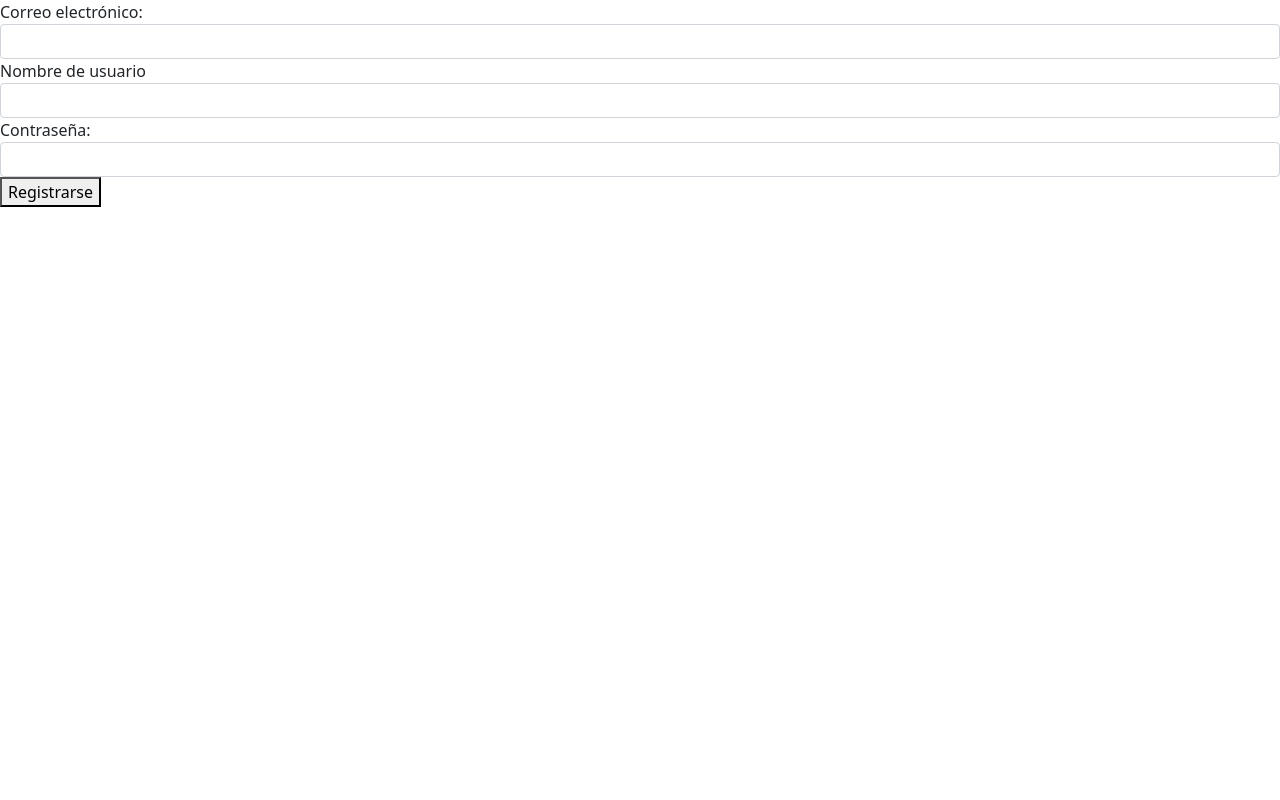
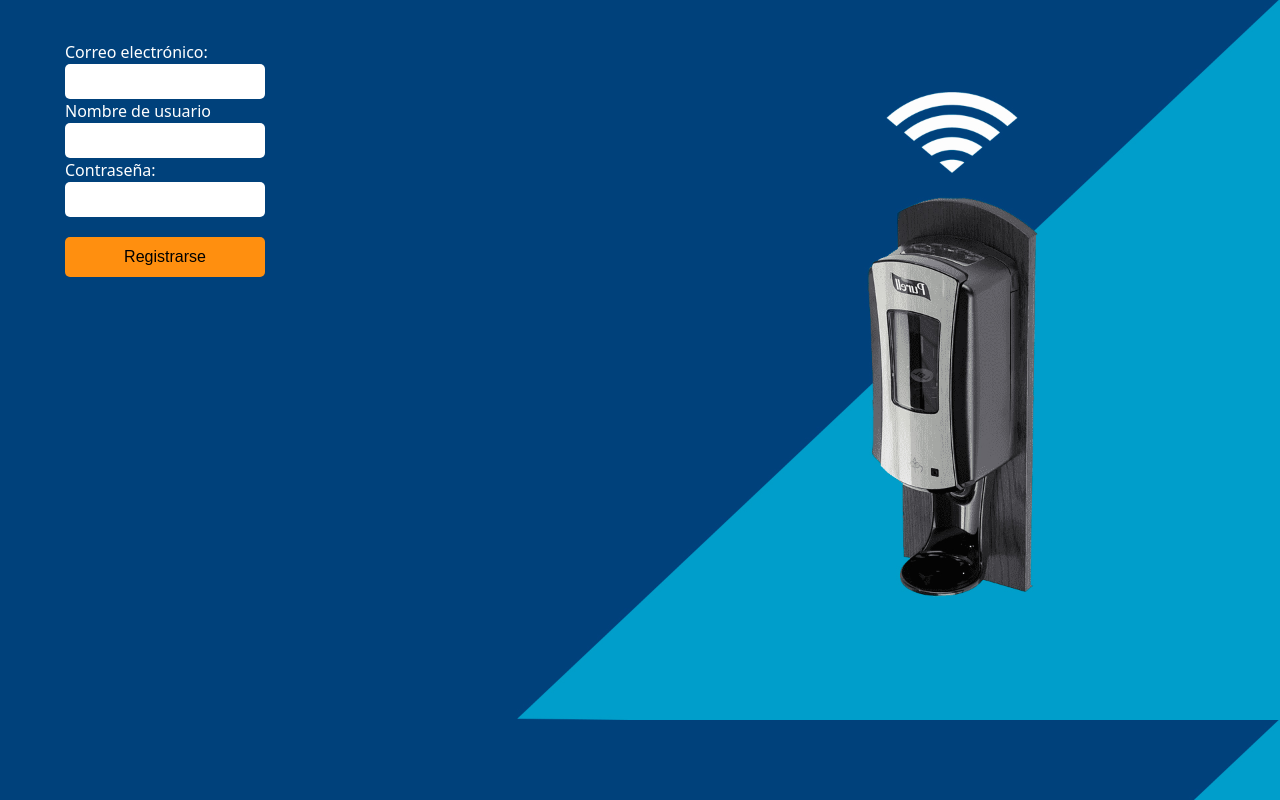
Before and after one commit to TLMG1037-PST-ESPOL/1T2021_PST_Dispensador_automatico_de_alcohol_en_gel, a React (Create React App) app in the folder frontend/: page /register in a window 1280 px wide. Built offline with nearby package versions, Linux system fonts and the light colour scheme.

Commit message:
vista_final

```diff
--- a/frontend/src/pages/HomePage/components/Logo/Logo.css
+++ b/frontend/src/pages/HomePage/components/Logo/Logo.css
@@ -10,5 +10,5 @@ img {
     display: block;
     margin-left: auto;
     margin-right: auto;
-    width: 50%;
+    width: 100%;
 }
--- a/frontend/src/pages/HomePage/components/Logo/Logo.js
+++ b/frontend/src/pages/HomePage/components/Logo/Logo.js
@@ -1,6 +1,6 @@
 import React from 'react'
 import './Logo.css'
-import img1 from '../../../../assets/images/dispensador.jpg'
+import img1 from '../../../../assets/images/PortadaCar.jpg'
 const Logo=()=>{
 
     return(
--- a/frontend/src/pages/Register/Registro.css
+++ b/frontend/src/pages/Register/Registro.css
@@ -0,0 +1,55 @@
+.containerRegistro {
+    position:fixed;
+      left: 50%;
+      top: 50%;
+      transform: translate(-50%, -50%);
+      /*border: 1px solid rgb(21, 24, 19);*/
+      padding: 40px;
+      /*background: content-box radial-gradient(#024379, rgba(255, 255, 255, 0.534));*/
+      background-color: #024379;
+      height: 100%;
+      width: 100%;
+      background-image:url('../../assets/images/PortadaCar2.jpg');
+    background-size: 100%;
+
+
+  }
+  .containerRegistrosSec{
+    margin-left: 25px;
+    text-align: left;
+    left: 50%;
+    top: 50%;
+    color:white;
+    }
+    .Registrarse{
+        background-color: rgb(255, 143, 15);
+        width: 200px;
+        height: 40px;
+        border: 0cm;
+        font-family: Arial, Helvetica, sans-serif;
+        text-align:;
+        font-style: inherit;
+        border-radius: 5px;
+        margin-top: 20px;
+      }
+      .form-control{
+        width: 200px;
+        height: 35px;
+        border: 0cm;
+        font-family: Arial, Helvetica, sans-serif;
+        text-align: center;
+        border-radius: 5px;
+        }
+        .t_registrarse{
+            color:white;
+            font-size: 150%;
+            display: flex;
+            font-family: Arial, Helvetica, sans-serif;
+            font-weight: bold;
+            justify-content: center;
+            align-items: center;
+            margin-top: 100px;
+            margin-bottom: 50px;
+
+
+        }
```
Also changed, not shown: frontend/src/assets/images/PortadaCar.jpg (added), frontend/src/assets/images/PortadaCar2.jpg (added), frontend/src/pages/Login/Login.css (line endings or trailing spaces).
